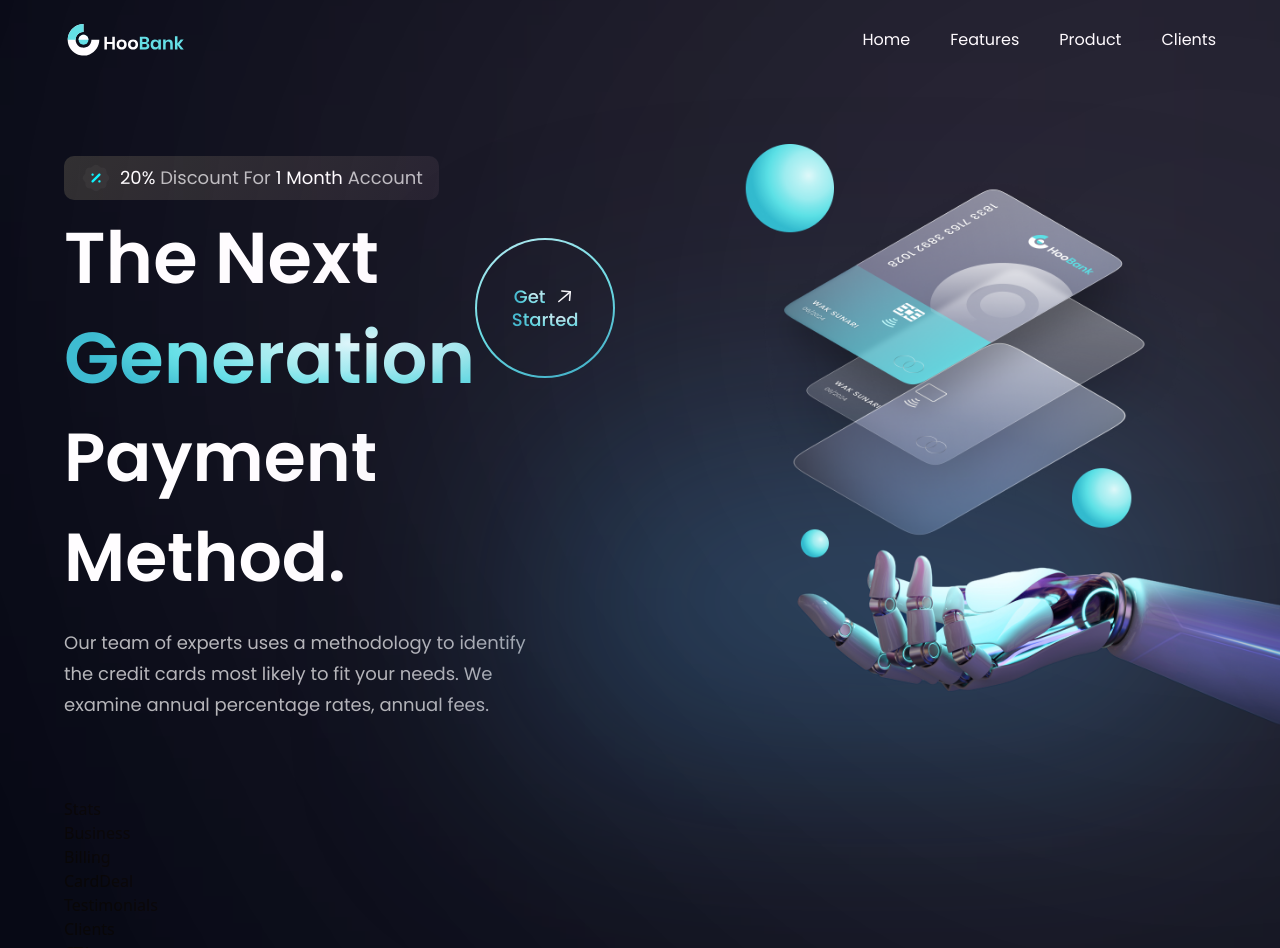
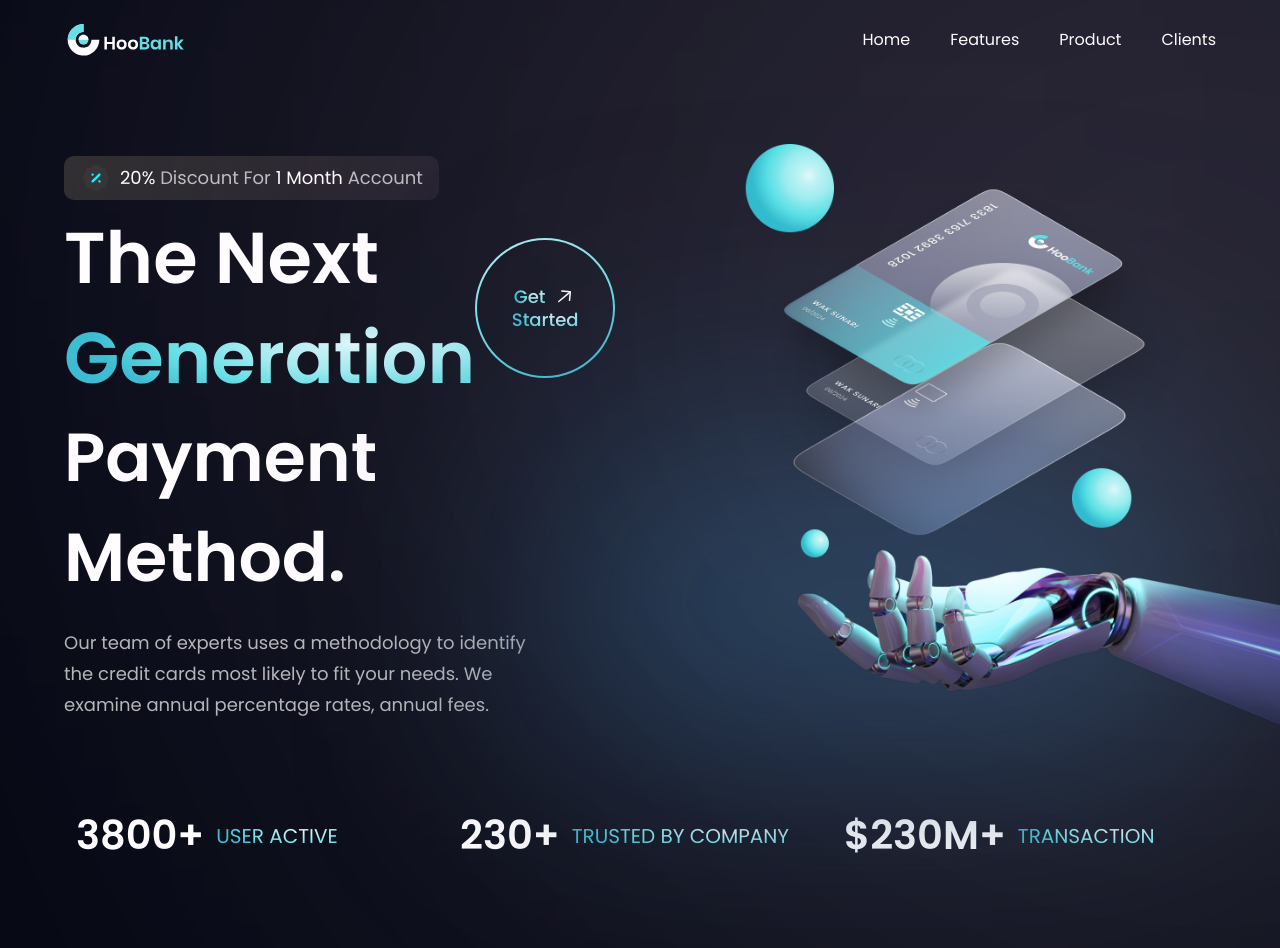
Before and after one commit to lbferrand/modern_ui_ux_reacjs, a React (Vite) app in the folder modern_ui_ux_react/: page / in a window 1280 px wide. Shown: the top 948 px of the page. Built offline with nearby package versions, Linux system fonts and the light colour scheme.

Commit message:
Update Stats.jsx

```diff
--- a/modern_ui_ux_react/src/components/Stats.jsx
+++ b/modern_ui_ux_react/src/components/Stats.jsx
@@ -1,7 +1,23 @@
 import React from "react";
+import { stats } from "../constants";
+import styles from "../style";
 
-const Stats = () => {
-  return <div>Stats</div>;
-};
+const Stats = () => (
+  <section className={`${styles.flexCenter} flex-row flex-wrap sm:mb-20 mb-6`}>
+    {stats.map((stat) => (
+      <div
+        key={stat.id}
+        className={`flex-1 flex justify-start items-center flex-row m-3`}
+      >
+        <h4 className="font-poppins font-semibold xs:text-[40px] text-[30px] xs:leading-[53px] leading-[43px] text-white">
+          {stat.value}
+        </h4>
+        <p className="font-poppins font-normal xs:text-[20px] text-[15px] xs:leading-[26px] leading-[21px] text-gradient uppercase ml-3">
+          {stat.title}
+        </p>
+      </div>
+    ))}
+  </section>
+);
 
 export default Stats;
```
